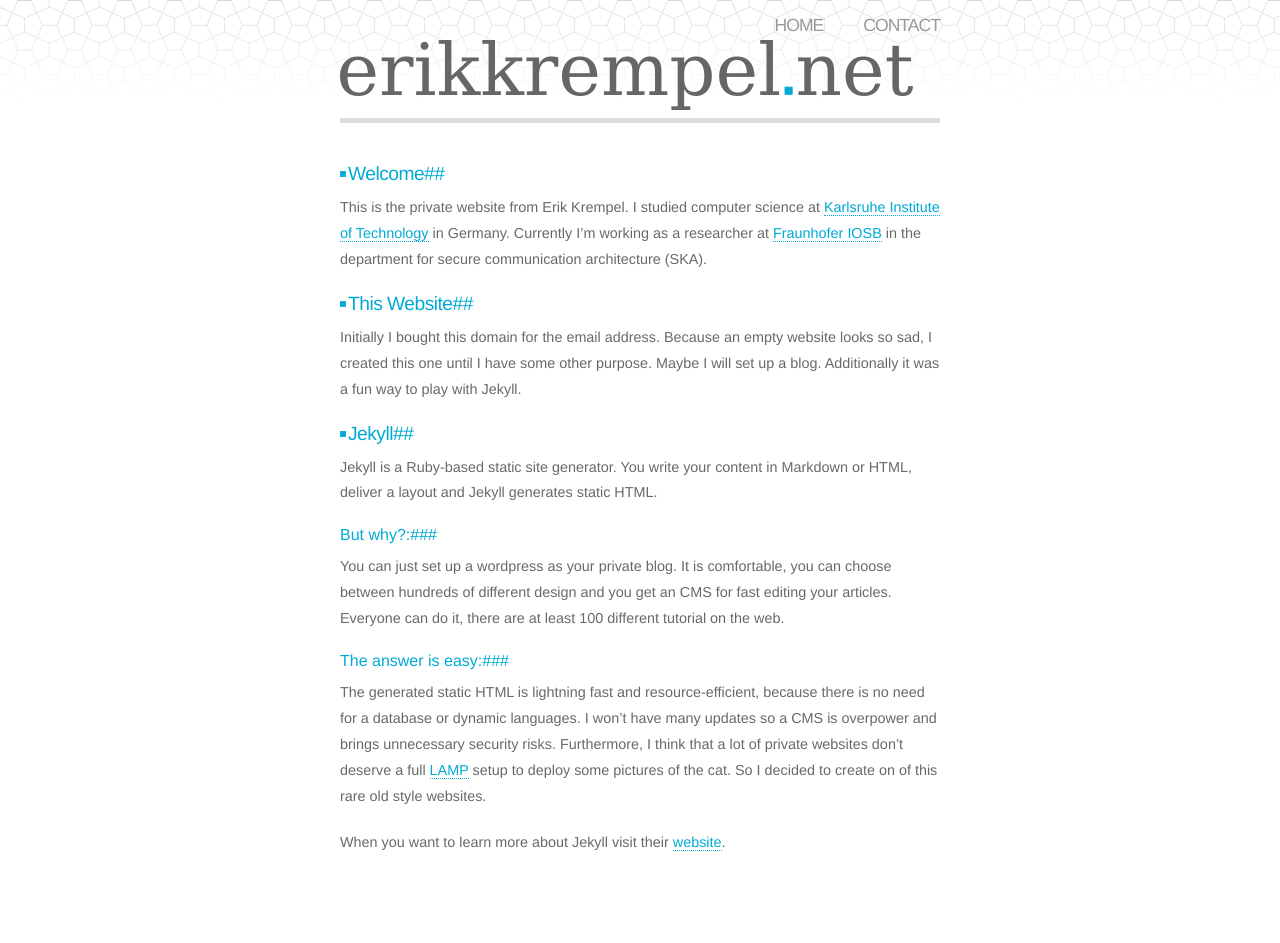
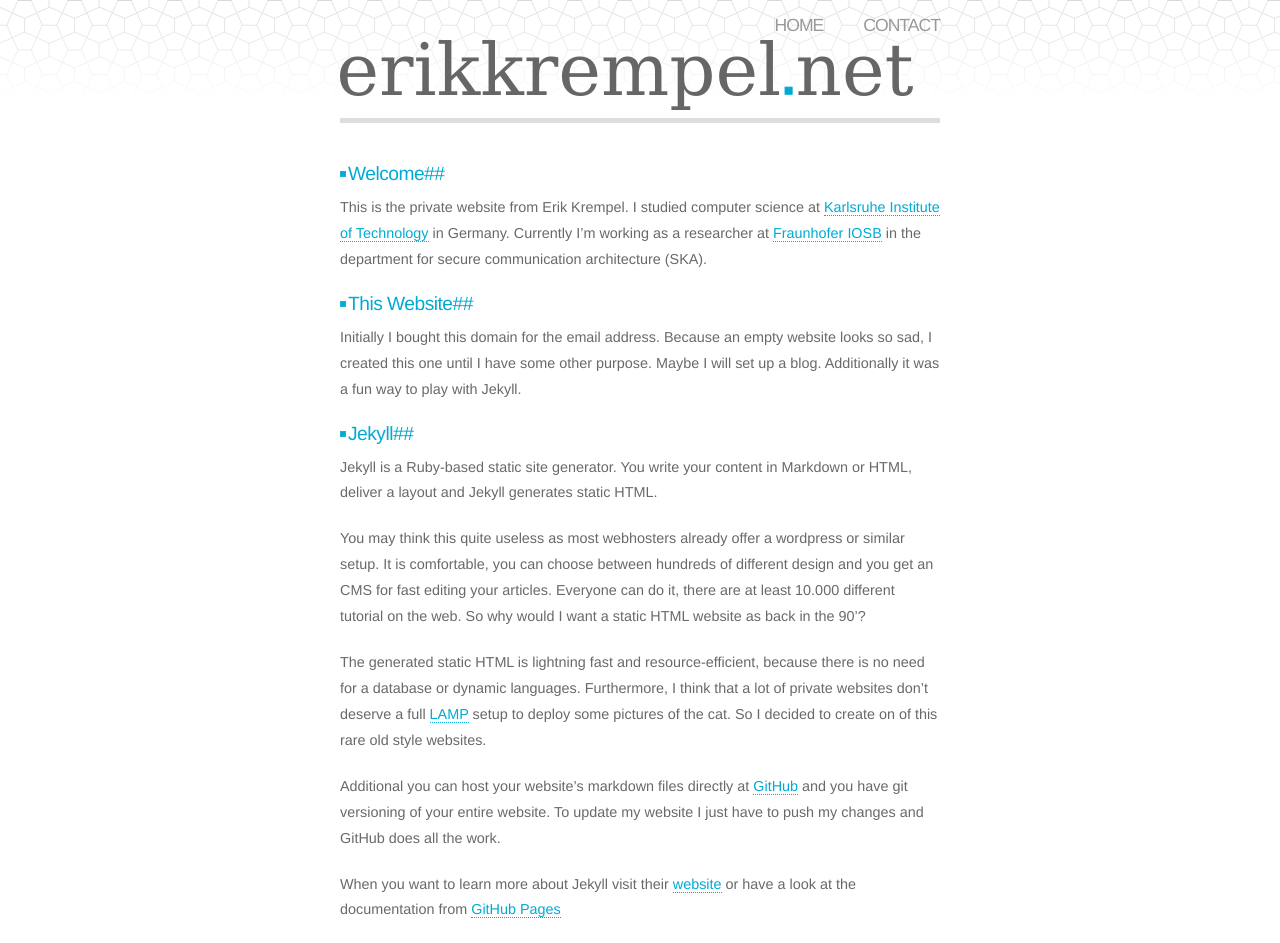
Before and after one commit to ekrempel/ekrempel.github.io, a Jekyll site: the page built from index.markdown, in a window 1280 px wide. Built offline with Jekyll 4.4.1, drawn with Linux system fonts in a browser that asks for light colours; before the commit the page ends 900 px from its top, so only the background shows below that.

Commit message:
updated the website

```diff
--- a/contact/index.markdown
+++ b/contact/index.markdown
@@ -7,6 +7,6 @@ title: Contacting Erik Krempel
 
 The easiest way is via [email](mailto:spamrotate5@erikkrempel.net).
 
-For your convenience this is a real address and you don't have to solve a captcha here. For my convenience is it a temporary address which gets dumped once I receive to much spam over it. I will deliver a regular address after first contact.
+For your convenience this is a real address and you don't have to solve a captcha here. For my convenience is it a temporary address which gets dumped once I receive too much spam over it. I will deliver a regular address after first contact.
 
-Or when you are looking for business contact information check my [XING profile](https://www.xing.com/profile/Erik_Krempel).
+When you are looking for business contact information check my [XING profile](https://www.xing.com/profile/Erik_Krempel).
--- a/index.markdown
+++ b/index.markdown
@@ -17,10 +17,10 @@ Initially I bought this domain for the email address. Because an empty website l
 
 Jekyll is a Ruby-based static site generator.  You write your content in Markdown or HTML, deliver a layout and Jekyll generates static HTML.
 
-###But why?:###
-You can just set up a wordpress as your private blog. It is comfortable, you can choose between hundreds of different design and you get an CMS for fast editing your articles.  Everyone can do it, there are at least 100 different tutorial on the web.
+You may think this quite useless as most webhosters already offer a wordpress or similar setup. It is comfortable, you can choose between hundreds of different design and you get an CMS for fast editing your articles.  Everyone can do it, there are at least 10.000 different tutorial on the web. So why would I want a static HTML website as back in the 90'?
 
-###The answer is easy:###
-The generated static HTML is lightning fast and resource-efficient, because there is no need for a database or dynamic languages. I won't have many updates so a CMS is overpower and brings unnecessary security risks. Furthermore, I think that a lot of private websites don't deserve a full [LAMP](http://en.wikipedia.org/wiki/LAMP_%28software_bundle%29) setup to deploy some pictures of the cat. So I decided to create on of this rare old style websites.
+The generated static HTML is lightning fast and resource-efficient, because there is no need for a database or dynamic languages. Furthermore, I think that a lot of private websites don't deserve a full [LAMP](http://en.wikipedia.org/wiki/LAMP_%28software_bundle%29) setup to deploy some pictures of the cat. So I decided to create on of this rare old style websites.
 
-When you want to learn more about  Jekyll visit their [website](https://github.com/mojombo/jekyll).
+Additional you can host your website's markdown files directly at [GitHub](www.github.com) and you have git versioning of your entire website. To update my website I just have to push my changes and GitHub does all the work.
+
+When you want to learn more about Jekyll visit their [website](https://github.com/jekyll/jekyll) or have a look at the documentation from [GitHub Pages](https://pages.github.com/)
```
Also changed, not shown: other parts of index.markdown (+1 -1 lines).
